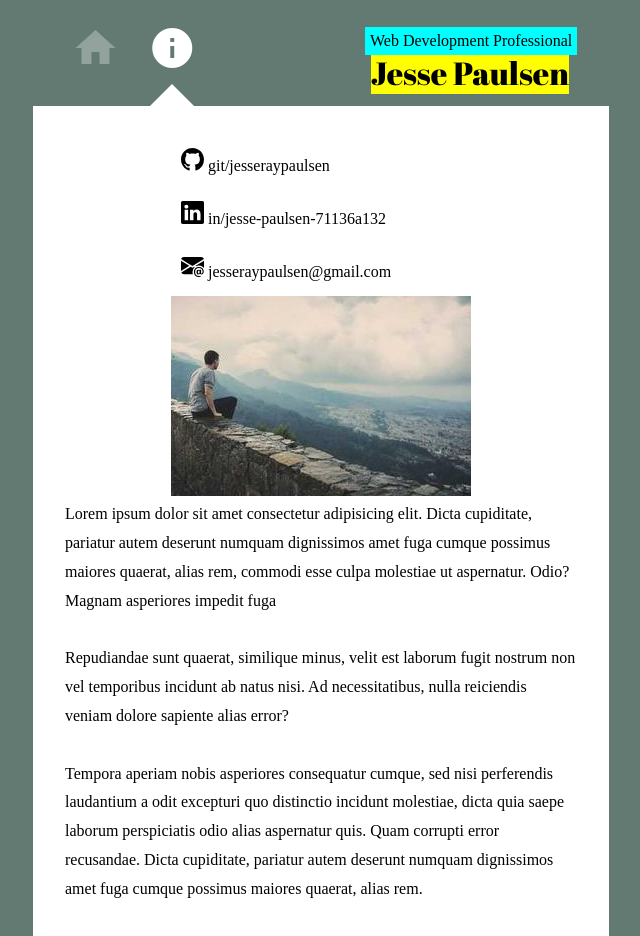
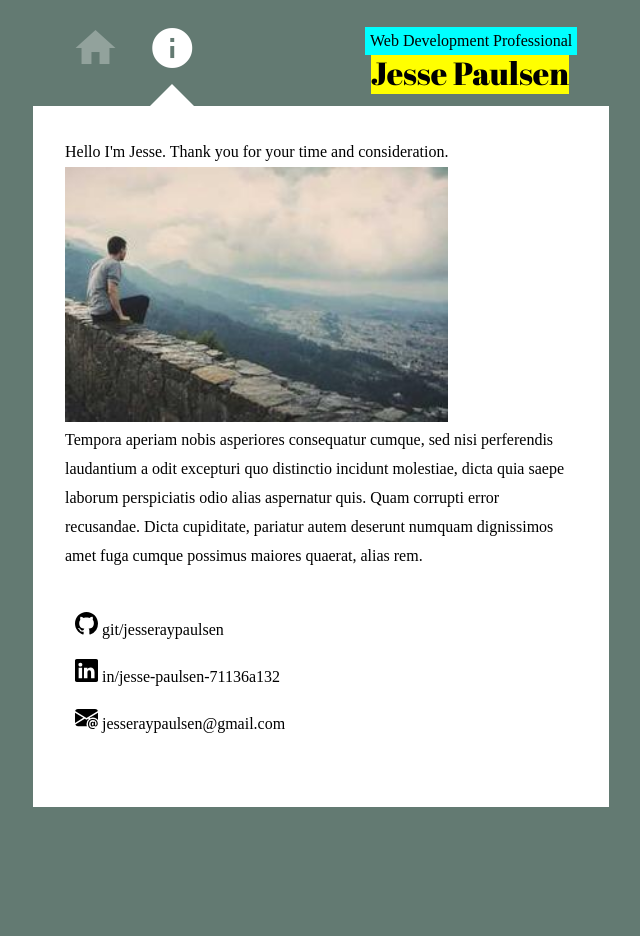
Before and after one commit to jesseraypaulsen/portfolio, a React (Vite) app: page /#/about in a window 1280 px wide. Shown: the whole page, without its empty margins (319-959 px from the left). After the commit the page ends 807 px from the top, so only its background shows below. Built offline with nearby package versions, Linux system fonts and the light colour scheme; a web font is replaced by a local one.

Commit message:
changes to About.js

```diff
--- a/components/About.js
+++ b/components/About.js
@@ -15,22 +15,11 @@ export function About({ callback }) {
       <div className="aboutMe">
         <figure className="selfPortrait">
           <p>
-            <SocialLinks />
+            Hello I'm Jesse. Thank you for your time and consideration.
           </p>
           <img src={picture} />
         </figure>
         <p>
-          Lorem ipsum dolor sit amet consectetur adipisicing elit. Dicta
-          cupiditate, pariatur autem deserunt numquam dignissimos amet fuga
-          cumque possimus maiores quaerat, alias rem, commodi esse culpa
-          molestiae ut aspernatur. Odio? Magnam asperiores impedit fuga
-          <br />
-          <br />
-          Repudiandae sunt quaerat, similique minus, velit est laborum fugit
-          nostrum non vel temporibus incidunt ab natus nisi. Ad necessitatibus,
-          nulla reiciendis veniam dolore sapiente alias error?
-          <br />
-          <br />
           Tempora aperiam nobis asperiores consequatur cumque, sed nisi
           perferendis laudantium a odit excepturi quo distinctio incidunt
           molestiae, dicta quia saepe laborum perspiciatis odio alias aspernatur
@@ -39,6 +28,9 @@ export function About({ callback }) {
           quaerat, alias rem.
         </p>
       </div>
+
+      <SocialLinks />
+
     </div>
   );
 }
--- a/styles/about.css
+++ b/styles/about.css
@@ -3,7 +3,7 @@
   display: flex;
   /* max-width: 1200px; */
   margin: 0 auto;
-  align-items: center;
+  align-items: flex-start;
   flex-direction: column;
 }
 
--- a/styles/social-links.css
+++ b/styles/social-links.css
@@ -3,6 +3,7 @@
   flex-direction: column;
   /* align-items: flex-start; */
   /* background-color: aliceblue; */
+  margin: 2em 0;
 }
 
 .social-icon-links > div {
```
